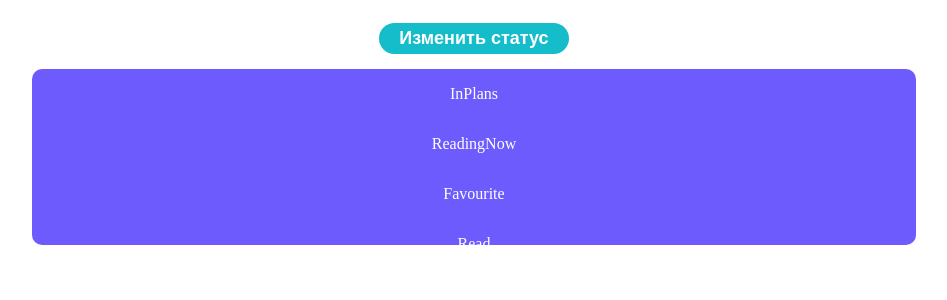
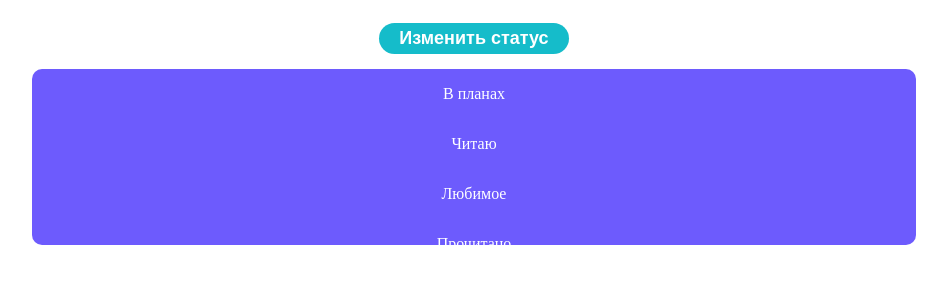
Before and after one commit to ProjectMeowInc/meowlib.frontend.remaster, a Next.js app: page /BookPages/BookPage/UI/SelectStatusButton/SelectStatusButton in a window 1280 px wide. Both pictures are taken after a click on the button "Изменить статус". Shown: the top 300 px of the page, without its empty margins (166-1113 px from the left). Built offline with nearby package versions, Linux system fonts and the light colour scheme.

Commit message:
add display pretty book statuses, fix key waring

```diff
--- a/src/entities/UserFavorite/UserBookStatuses.ts
+++ b/src/entities/UserFavorite/UserBookStatuses.ts
@@ -1,3 +1,16 @@
 export const UserBookStatuses = ["InPlans", "ReadingNow", "Favourite", "Read"] as const
 
 export type UserBookStatus = (typeof UserBookStatuses)[number]
+
+export function getPrettyBookStatusName(status: UserBookStatus): string {
+    switch (status) {
+        case "InPlans":
+            return "В планах"
+        case "ReadingNow":
+            return "Читаю"
+        case "Favourite":
+            return "Любимое"
+        case "Read":
+            return "Прочитано"
+    }
+}
--- a/src/pages/BookPages/BookPage/UI/SelectStatusButton/SelectStatusButton.tsx
+++ b/src/pages/BookPages/BookPage/UI/SelectStatusButton/SelectStatusButton.tsx
@@ -1,7 +1,7 @@
-'use client'
+"use client"
 
 import React, { FC } from "react"
-import { UserBookStatus, UserBookStatuses } from "@/entities/UserFavorite/UserBookStatuses"
+import { getPrettyBookStatusName, UserBookStatus, UserBookStatuses } from "@/entities/UserFavorite/UserBookStatuses"
 import classes from "./selectStatusButton.module.css"
 import { useSelectStatusButton } from "@/pages/BookPages/BookPage/UI/SelectStatusButton/useSelectStatusButton"
 import Button from "@/shared/UI/button/Button"
@@ -11,17 +11,17 @@ interface ISelectStatusButtonProps {
 }
 
 const SelectStatusButton: FC<ISelectStatusButtonProps> = ({ bookId }) => {
-    const { ClickStatusHandler, ClickHandler, isOpen  } = useSelectStatusButton(bookId)
+    const { ClickStatusHandler, ClickHandler, isOpen } = useSelectStatusButton(bookId)
 
     return (
         <div className={classes.wrapper}>
-            <Button onClick={ ClickHandler } styles={{ margin: "15px" }}>
+            <Button onClick={ClickHandler} styles={{ margin: "15px" }}>
                 Изменить статус
             </Button>
             <div className={isOpen ? classes.select_list_active : classes.select_list}>
-                {UserBookStatuses.map((status: UserBookStatus) => (
-                    <p key={""} className={classes.select_list_item} onClick={() => ClickStatusHandler(status)}>
-                        {status}
+                {UserBookStatuses.map((status: UserBookStatus, index) => (
+                    <p key={index} className={classes.select_list_item} onClick={() => ClickStatusHandler(status)}>
+                        {getPrettyBookStatusName(status)}
                     </p>
                 ))}
             </div>
```
